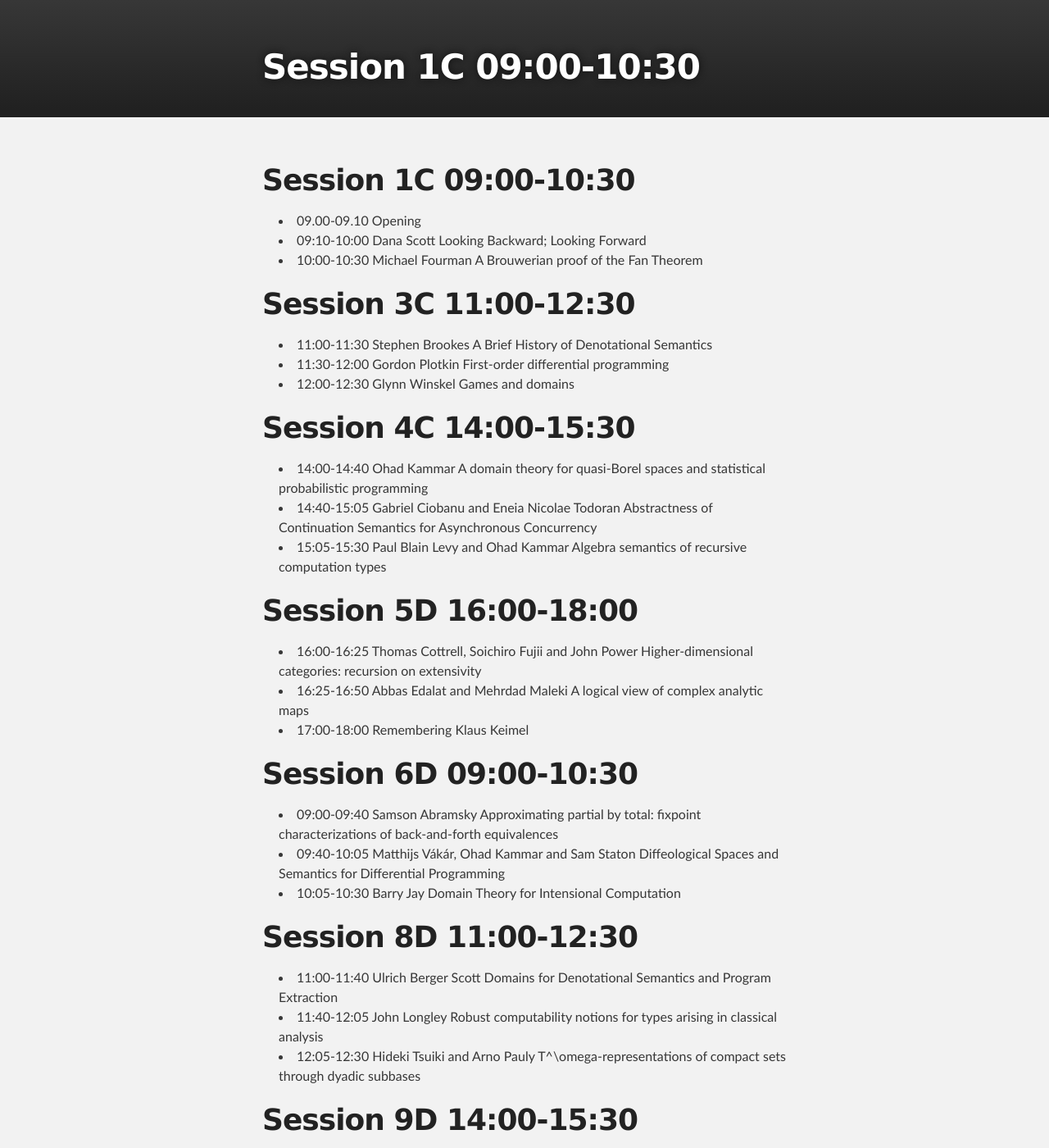
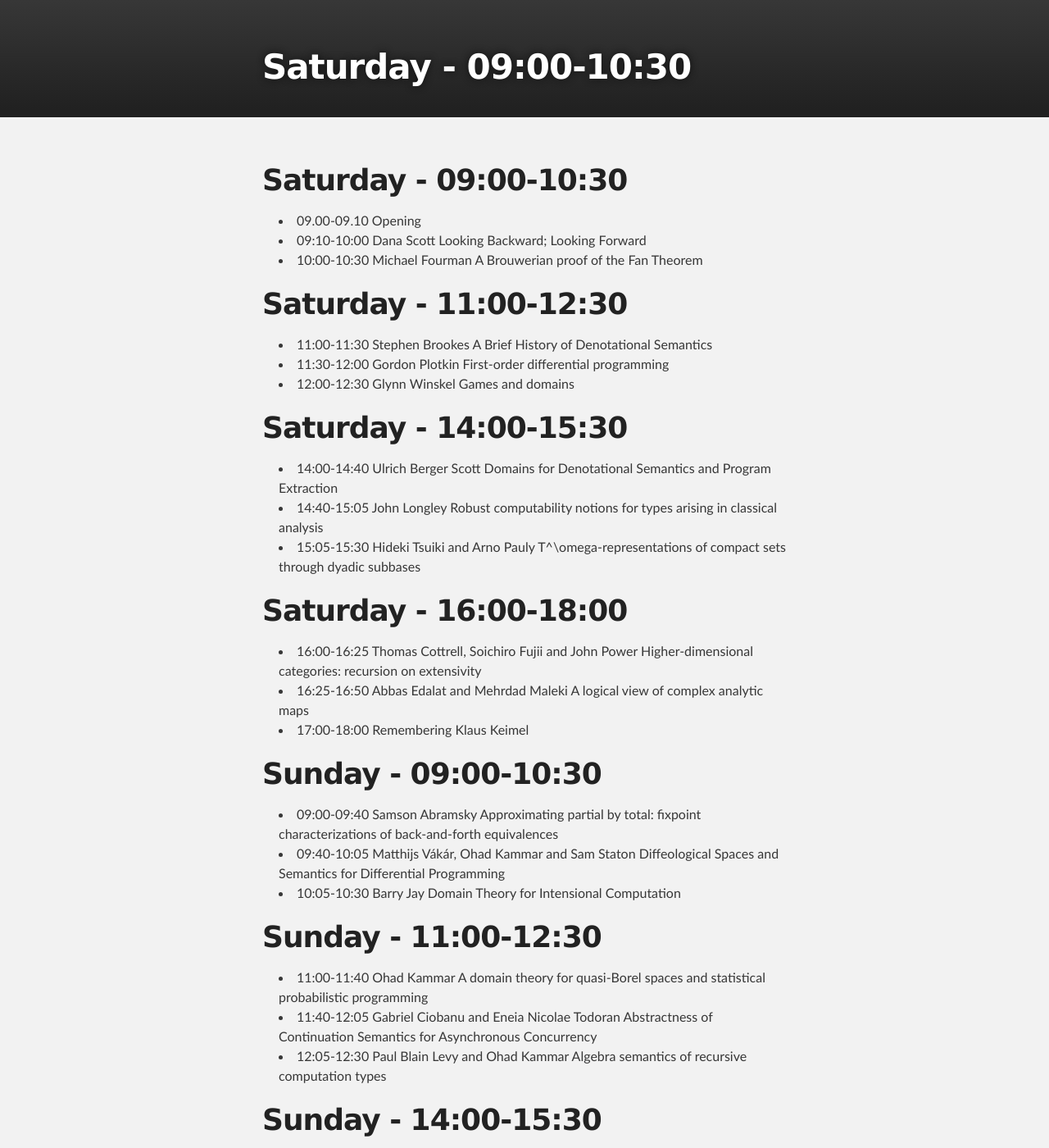
Before and after one commit to IMFM-SI/STM2025, a Jekyll site: the page built from programme.md, in a window 1280 px wide and 1400 px high. Shown: the whole window at 82% size. Built offline with Jekyll 4.4.1, drawn with Linux system fonts in a browser that asks for light colours; our own code applies the rules of GitHub Pages for plain Markdown files; some of the changed text lies outside the part shown.

Commit message:
swap Kamar's and Berger's sessions

```diff
--- a/programme.md
+++ b/programme.md
@@ -1,50 +1,50 @@
 
-# Session 1C 09:00-10:30
+# Saturday - 09:00-10:30
 
  - 09.00-09.10                  Opening
- - 09:10-10:00 Dana Scott	Looking Backward; Looking Forward
- - 10:00-10:30 Michael Fourman	A Brouwerian proof of the Fan Theorem
+ - 09:10-10:00 Dana Scott       Looking Backward; Looking Forward
+ - 10:00-10:30 Michael Fourman  A Brouwerian proof of the Fan Theorem
 
-# Session 3C 11:00-12:30
+# Saturday - 11:00-12:30
 
- - 11:00-11:30	Stephen Brookes	A Brief History of Denotational Semantics
- - 11:30-12:00	Gordon Plotkin	First-order differential programming
- - 12:00-12:30  Glynn Winskel	Games and domains
+ - 11:00-11:30 Stephen Brookes A Brief History of Denotational Semantics
+ - 11:30-12:00 Gordon Plotkin  First-order differential programming
+ - 12:00-12:30 Glynn Winskel   Games and domains
 
-# Session 4C 14:00-15:30
+# Saturday - 14:00-15:30
 
- - 14:00-14:40	Ohad Kammar	A domain theory for quasi-Borel spaces and statistical probabilistic programming
- - 14:40-15:05	Gabriel Ciobanu and Eneia Nicolae Todoran	Abstractness of Continuation Semantics for Asynchronous Concurrency
- - 15:05-15:30	Paul Blain Levy and Ohad Kammar	Algebra semantics of recursive computation types
+ - 14:00-14:40 Ulrich Berger    Scott Domains for Denotational Semantics and Program Extraction
+ - 14:40-15:05 John Longley     Robust computability notions for types arising in classical analysis
+ - 15:05-15:30 Hideki Tsuiki and Arno Pauly T^\omega-representations of compact sets through dyadic subbases
 
-# Session 5D 16:00-18:00
+# Saturday - 16:00-18:00
 
- - 16:00-16:25 Thomas Cottrell, Soichiro Fujii and John Power	Higher-dimensional categories: recursion on extensivity
- - 16:25-16:50 Abbas Edalat and Mehrdad Maleki	A logical view of complex analytic maps
+ - 16:00-16:25 Thomas Cottrell, Soichiro Fujii and John Power   Higher-dimensional categories: recursion on extensivity
+ - 16:25-16:50 Abbas Edalat and Mehrdad Maleki  A logical view of complex analytic maps
  - 17:00-18:00 Remembering Klaus Keimel
 
-# Session 6D 09:00-10:30
+# Sunday - 09:00-10:30
 
- - 09:00-09:40 Samson Abramsky	Approximating partial by total: fixpoint characterizations of back-and-forth equivalences
- - 09:40-10:05 Matthijs Vákár, Ohad Kammar and Sam Staton	Diffeological Spaces and Semantics for Differential Programming
- - 10:05-10:30 Barry Jay	Domain Theory for Intensional Computation
+ - 09:00-09:40 Samson Abramsky  Approximating partial by total: fixpoint characterizations of back-and-forth equivalences
+ - 09:40-10:05 Matthijs Vákár, Ohad Kammar and Sam Staton       Diffeological Spaces and Semantics for Differential Programming
+ - 10:05-10:30 Barry Jay        Domain Theory for Intensional Computation
 
-# Session 8D 11:00-12:30
+# Sunday - 11:00-12:30
 
- - 11:00-11:40 Ulrich Berger	Scott Domains for Denotational Semantics and Program Extraction
- - 11:40-12:05 John Longley	Robust computability notions for types arising in classical analysis
- - 12:05-12:30 Hideki Tsuiki and Arno Pauly T^\omega-representations of compact sets through dyadic subbases
+ - 11:00-11:40 Ohad Kammar      A domain theory for quasi-Borel spaces and statistical probabilistic programming
+ - 11:40-12:05 Gabriel Ciobanu and Eneia Nicolae Todoran        Abstractness of Continuation Semantics for Asynchronous Concurrency
+ - 12:05-12:30 Paul Blain Levy and Ohad Kammar  Algebra semantics of recursive computation types
 
-# Session 9D 14:00-15:30
+# Sunday - 14:00-15:30
 
- - 14:00-14:40 Jimmie Lawson	Topology and Domain Theory Interfaces
- - 14:40-15:05 Michael Mislove	A Domain-theoretic Skorohod’s Theorem
- - 15:05-15:30 Jean Goubault-Larrecq	A Daniell-Kolmogorov Theorem for Continuous Valuations
+ - 14:00-14:40 Jimmie Lawson    Topology and Domain Theory Interfaces
+ - 14:40-15:05 Michael Mislove  A Domain-theoretic Skorohod’s Theorem
+ - 15:05-15:30 Jean Goubault-Larrecq    A Daniell-Kolmogorov Theorem for Continuous Valuations
 
-# Session 10D 16:00-18:00
+# Sunday - 16:00-18:00
 
- - 16:00-16:25 M. Andrew Moshier and Imanol Mozo Carollo	Frames and frame relations
- - 16:25-16:50 Achim Jung, Alexander Kurz and M. Andrew Moshier	Extending Stone Duality to Relations
- - 16:50-17:15 Tatsuji Kawai	Applications of entailments: de Groot duality
- - 17:15-17:40 Chong Shen, Xiaoyong Xi, Dongsheng Zhao and Qingyu He	I-equivalence of posets
+ - 16:00-16:25 M. Andrew Moshier and Imanol Mozo Carollo        Frames and frame relations
+ - 16:25-16:50 Achim Jung, Alexander Kurz and M. Andrew Moshier Extending Stone Duality to Relations
+ - 16:50-17:15 Tatsuji Kawai    Applications of entailments: de Groot duality
+ - 17:15-17:40 Chong Shen, Xiaoyong Xi, Dongsheng Zhao and Qingyu He    I-equivalence of posets
  - 17:40-18:00 Closing
```
